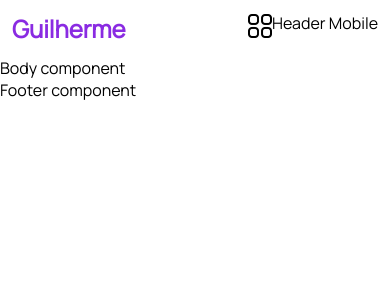
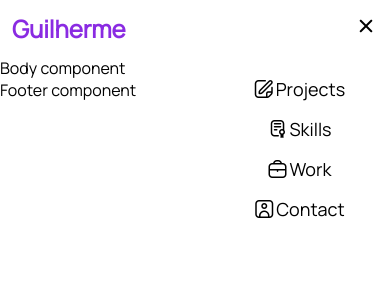
Before and after one commit to Guilhermeasper/guilhermeasper.dev.br, a React (Create React App) app: page / in a window 390 px wide. Both pictures are taken after a click on the element 366 px from the left and 28 px from the top of the page. Shown: the top 300 px of the page. Built offline with nearby package versions, Linux system fonts and the light colour scheme.

Commit message:
add header for mobile

```diff
--- /dev/null
+++ b/src/components/header/mobile/header-mobile.css
@@ -0,0 +1,38 @@
+.header-mobile {
+    background-color: white;
+    height: 100vh;
+    width: 40vw;
+    position: absolute;
+    right: 0px;
+    top: -6px;
+    padding: 18px 12px;
+    display: flex;
+    flex-direction: column;
+}
+
+.close-icon {
+    display: flex;
+    justify-content: flex-end;
+    font-size: 24px;
+}
+
+.mobile-options {
+    display: flex;
+    flex-direction: column;
+    width: 100%;
+    padding-top: 24px;
+    align-items: center;
+    height: 100%;
+}
+
+.mobile-option {
+    font-size: 18px;
+    margin: 8px 0px;
+    display: flex;
+}
+
+.mobile-option a {
+    text-decoration: none;
+    color: black;
+    display: flex;
+}
--- a/src/components/header/mobile/header-mobile.js
+++ b/src/components/header/mobile/header-mobile.js
@@ -1,9 +1,38 @@
 import React from 'react'
+import "./header-mobile.css"
 
-function Header_Mobile() {
+function Header_Mobile({isOpen, setIsOpen}) {
     return (
-        <div>
-            Header Mobile
+        <div className="header-mobile">
+            <div className="close-icon" onClick={()=> setIsOpen(!isOpen)}>
+                <i class="fi-rr-cross-small"></i>
+            </div>
+            <div className="mobile-options">
+                <div className="mobile-option">
+                    <a href="#project">
+                        <i class="fi-rr-edit option-icon"></i>
+                        Projects
+                    </a>
+                </div>
+                <div className="mobile-option">
+                    <a href="#skills">
+                        <i class="fi-rr-diploma option-icon"></i>
+                        Skills
+                    </a>
+                </div>
+                <div className="mobile-option">
+                    <a href="#work">
+                        <i class="fi-rr-briefcase option-icon"></i>
+                        Work
+                    </a>
+                </div>
+                <div className="mobile-option">
+                    <a href="#contact">
+                        <i class="fi-rr-portrait option-icon"></i>
+                        Contact
+                    </a>
+                </div>
+            </div>
         </div>
     )
 }
```
